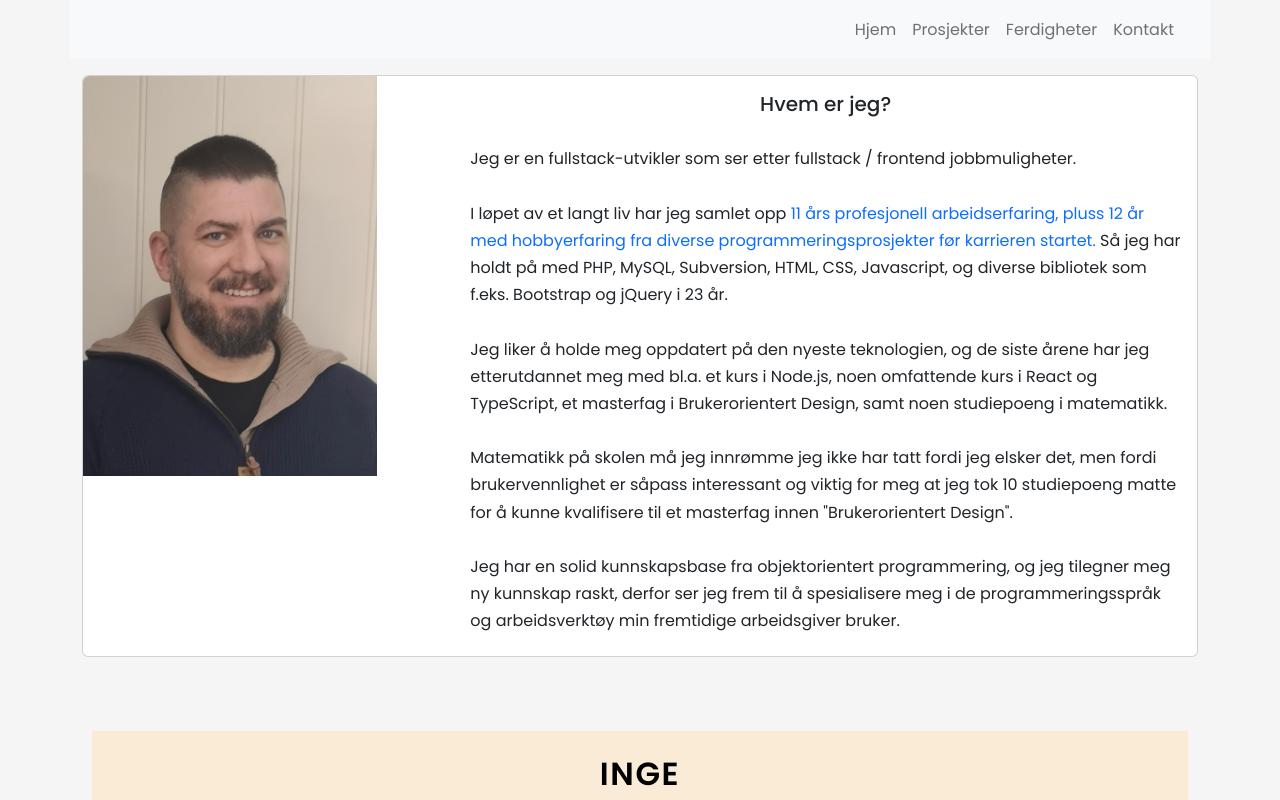
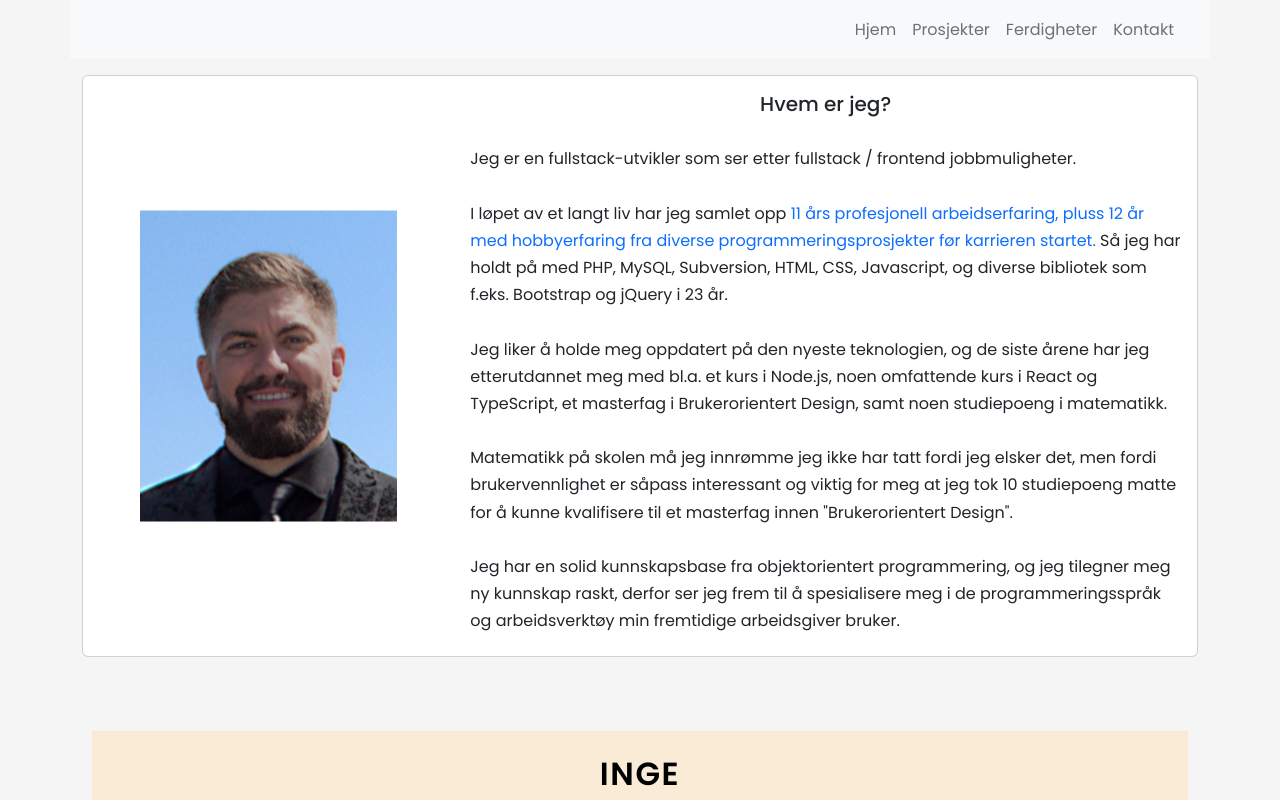
Before and after one commit to inge1980/portfolio, a React (Create React App) app: page / in a window 1280 px wide. Shown: the top 800 px of the page. Built offline with nearby package versions, Linux system fonts and the light colour scheme.

Commit message:
New image

```diff
--- a/src/components/Intro/Intro.css
+++ b/src/components/Intro/Intro.css
@@ -1,5 +1,44 @@
 .row .cardSmall {
     display: none;
+}
+.img-fluid {
+    max-height: 400px;
+    float: none;
+    position: relative;
+    top: 50%;
+    transform: translateY(-50%);
+}
+.introCard p.card-text {
+    padding-bottom: 5px;
+}
+.cardBig .card-text a, .cardSmall .card-text a {
+    display: inline;
+}
+@media (max-width: 1200px) {
+    .img-fluid {
+        top: 230px;
+    }
+}
+@media (max-width: 991px) {
+    .img-fluid {
+        top: 215px;
+    }
+}
+@media (max-width: 767px) {
+    .img-fluid {
+        top: 153px;
+    }
+}
+@media (max-width: 576px) and (min-width: 350px) {
+    .card-img-top {
+        border-top-left-radius: 0px!important;
+        border-top-right-radius: 0px!important;
+        position: relative;
+        top: 10px;
+        left: 50%;
+        width: 50%!important;
+        transform: translateX(-50%);
+    }
 }
 @media (max-width: 576px) {
     .row .cardSmall {
@@ -9,14 +48,3 @@
         display: none;
     }
 }
-.img-fluid {
-    max-height: 400px;
-    float: left;
-    border-top-left-radius: 0.375rem!important;
-}
-.introCard p.card-text {
-    padding-bottom: 5px;
-}
-.cardBig .card-text a, .cardSmall .card-text a {
-    display: inline;
-}
--- a/src/components/Intro/Intro.js
+++ b/src/components/Intro/Intro.js
@@ -1,7 +1,7 @@
 import React from "react";
 import { Card, Nav } from "react-bootstrap";
 import "./Intro.css";
-import image from "../../img/author.jpg";
+import image from "../../img/author.png";
 import { LinkContainer } from "react-router-bootstrap";
 
 const Intro = () => {
```
Also changed, not shown: src/img/author.png (added).
